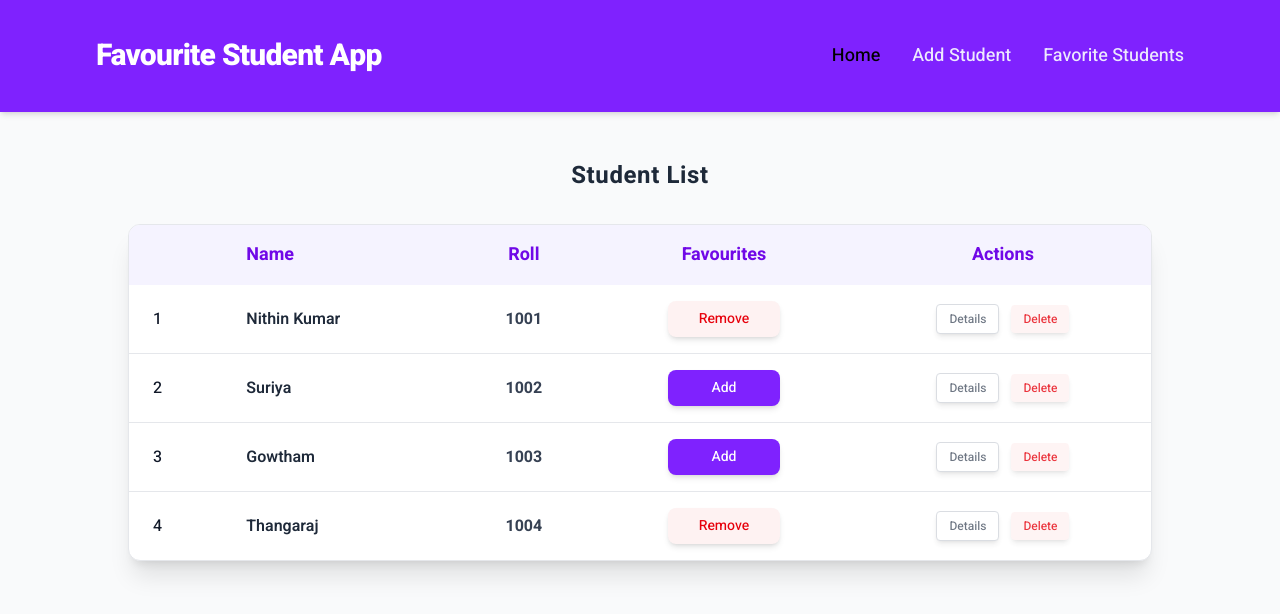
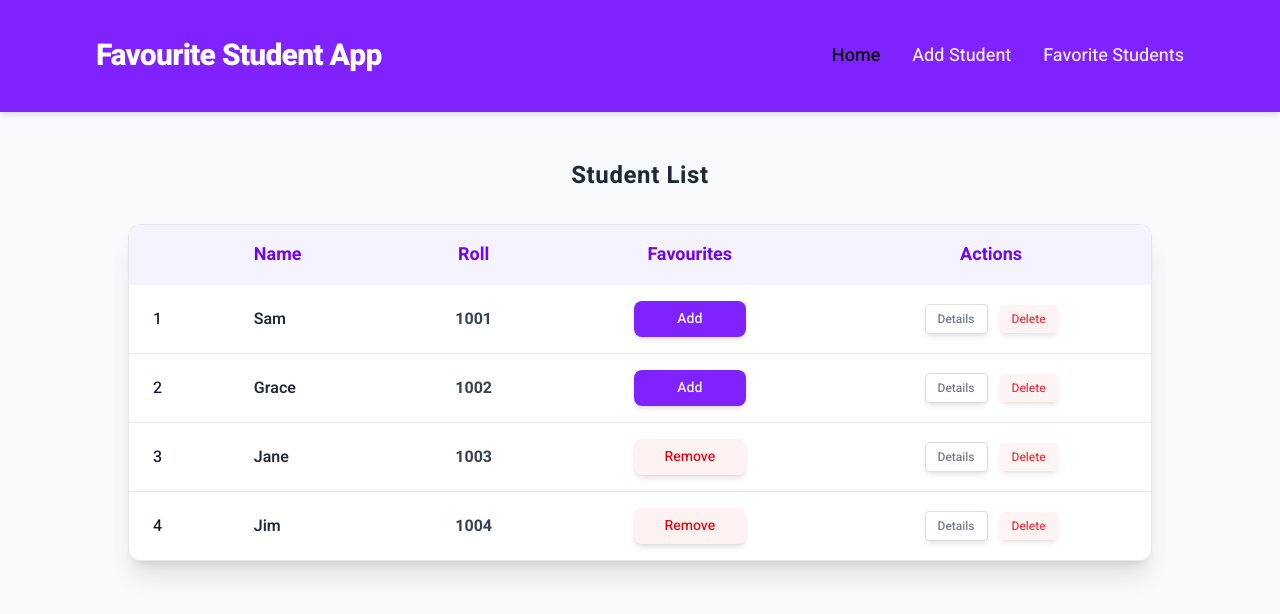
Before and after one commit to Prasanth-1011/Student-Register, a React (Vite) app: page / in a window 1280 px wide. Shown: the top 614 px of the page. Built offline with nearby package versions, Linux system fonts and the light colour scheme; the HTML template or start-up script is replaced by a standard one.

Commit message:
Fixed Table Overflow Bugs

```diff
--- a/src/Details.js
+++ b/src/Details.js
@@ -12,19 +12,19 @@
 
 export const studentList = [
     {
-        name: "Nithin Kumar",
+        name: "Sam",
         roll: 1001,
         gender: "Male",
         course: "Information Technology",
         grade: "B",
-        favourite: true,
+        favourite: false,
         profile: picture,
     },
 
     {
-        name: "Suriya",
+        name: "Grace",
         roll: 1002,
-        gender: "Male",
+        gender: "Female",
         course: "Computer Science",
         grade: "A",
         favourite: false,
@@ -32,17 +32,17 @@
     },
 
     {
-        name: "Gowtham",
+        name: "Jane",
         roll: 1003,
-        gender: "Male",
+        gender: "Female",
         course: "Computer Science",
         grade: "B",
-        favourite: false,
+        favourite: true,
         profile: picture,
     },
 
     {
-        name: "Thangaraj",
+        name: "Jim",
         roll: 1004,
         gender: "Male",
         course: "Computer Science",
--- a/src/Pages/Dashboard.jsx
+++ b/src/Pages/Dashboard.jsx
@@ -16,7 +16,7 @@
             </h1>
 
             <div className="animate-fade-in w-full max-w-5xl">
-                <div className="overflow-hidden rounded-xl border border-gray-200 bg-white shadow-xl">
+                <div className="overflow-x-auto rounded-xl border border-gray-200 bg-white shadow-xl">
                     <table className="w-full border-collapse text-left text-gray-600">
                         <thead className="bg-violet-50 text-lg font-bold text-violet-700">
                             <tr>
--- a/src/Pages/Favourite.jsx
+++ b/src/Pages/Favourite.jsx
@@ -18,7 +18,7 @@
 
             <div className="animate-fade-in w-full max-w-5xl">
                 {favourites.length > 0 ? (
-                    <div className="overflow-hidden rounded-xl border border-gray-200 bg-white shadow-xl">
+                    <div className="overflow-x-auto rounded-xl border border-gray-200 bg-white shadow-xl">
                         <table className="w-full border-collapse text-left text-gray-600">
                             <thead className="bg-violet-50 text-lg font-bold text-violet-700">
                                 <tr>
```
